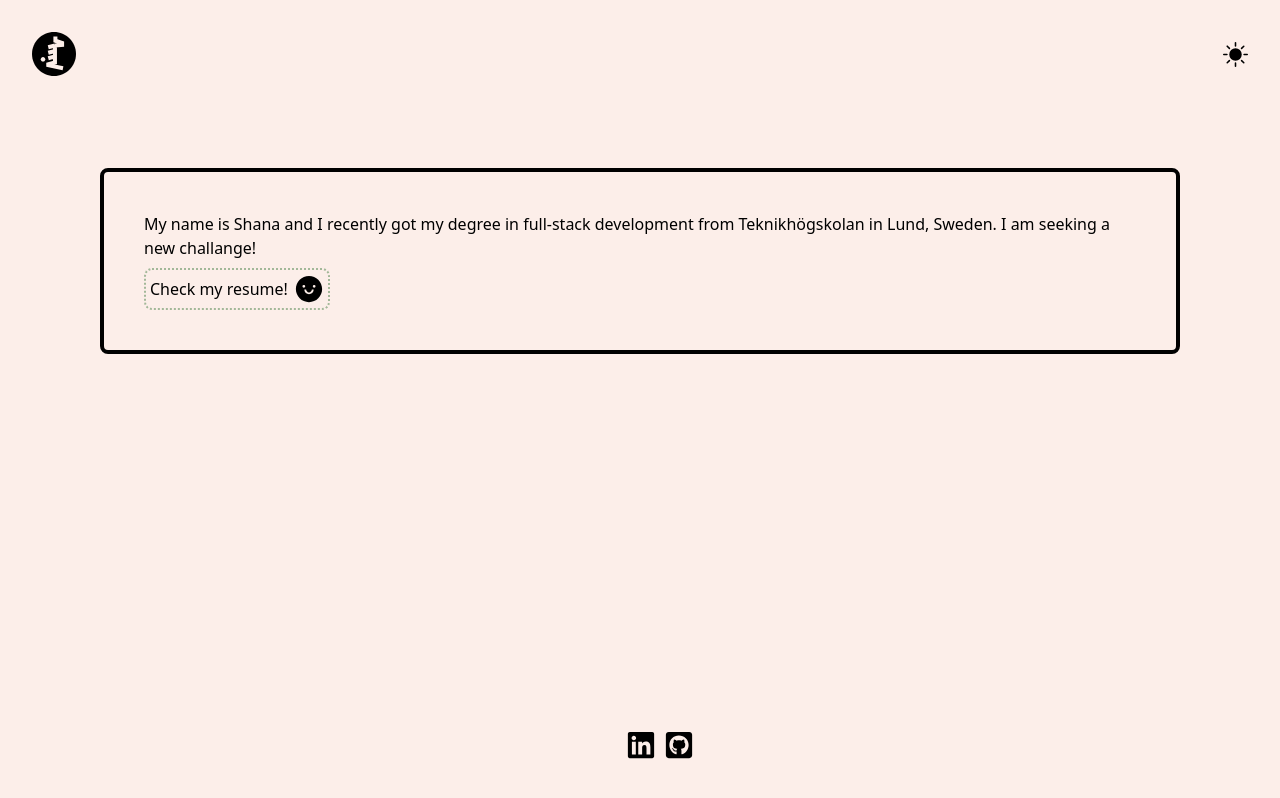
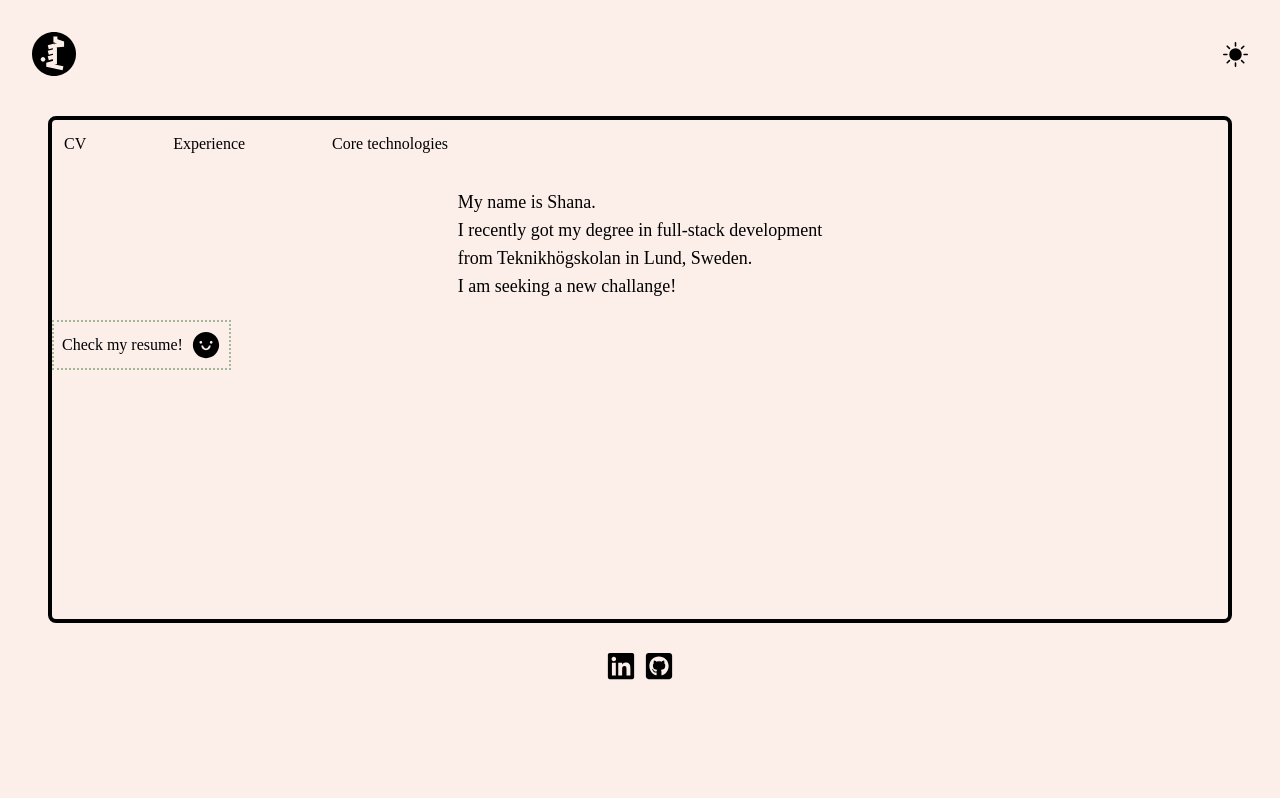
Before and after one commit to SanaIsShana/portfolio, a React (Vite) app in the folder my-portfolio/: page /About in a window 1280 px wide. Built offline with nearby package versions, Linux system fonts and the light colour scheme; a web font is replaced by a local one.

Commit message:
fix page size, footer, add tabs on About page

```diff
--- a/my-portfolio/src/components/Footer.tsx
+++ b/my-portfolio/src/components/Footer.tsx
@@ -9,7 +9,7 @@ export const Footer = () => {
   const { theme } = useContext(ThemeContext)
   return (
     <div
-      className={`absolute bottom-10 w-full flex flex-row justify-center space-x-2 ${
+      className={`bottom-10 w-full flex flex-row justify-center space-x-2 ${
         theme === "dark" ? "text-dustyPink" : "text-black"
       }`}
     >
--- /dev/null
+++ b/my-portfolio/src/components/ResumeTab.tsx
@@ -0,0 +1,29 @@
+import Resume from "../../public/assets/Shana-CV.pdf"
+import { AiFillSmile } from "react-icons/ai"
+
+export const ResumeTab = () => {
+  const onResumeClick = () => {
+    window.open(Resume)
+  }
+  return (
+    <>
+      <div className="p-1 sm:p-2 m-3 flex justify-center">
+        <p className="text-lg">
+          My name is Shana. <br />
+          I recently got my degree in full-stack development <br />
+          from Teknikhögskolan in Lund, Sweden.
+          <br />I am seeking a new challange!
+        </p>
+      </div>
+      <div
+        className="flex w-fit cursor-pointer items-center border-dotted border-2 border-olive gap-2 p-2"
+        onClick={onResumeClick}
+      >
+        <span> Check my resume!</span>
+        <span>
+          <AiFillSmile size={30} />
+        </span>
+      </div>
+    </>
+  )
+}
--- /dev/null
+++ b/my-portfolio/src/components/TechonologiesTab.tsx
@@ -0,0 +1,7 @@
+export const Technologies = () => {
+  return (
+    <>
+      <div>Typescript, React...</div>
+    </>
+  )
+}
--- /dev/null
+++ b/my-portfolio/src/components/WorkExperienceTab.tsx
@@ -0,0 +1,28 @@
+export const WorkExperienceTab = () => {
+  return (
+    <div className="p-1 sm:p-2 m-3">
+      <table className="table-auto w-full md:table-fixed">
+        <tbody>
+          <tr>
+            <td>Front-end Developer (Summer worker)</td>
+            <td>Axis Communications</td>
+            <td>Lund, Sweden</td>
+            <td>06, 2023 - 08, 2023</td>
+          </tr>
+          <tr>
+            <td>Front-end Developer (Intern)</td>
+            <td>Axis Communications</td>
+            <td>Lund, Sweden</td>
+            <td>01, 2023 - 05, 2023</td>
+          </tr>
+          <tr>
+            <td>Full-stack Developer (Intern)</td>
+            <td>Bookboost</td>
+            <td>Malmö, Sweden</td>
+            <td>04, 2022 - 08, 2022</td>
+          </tr>
+        </tbody>
+      </table>
+    </div>
+  )
+}
--- a/my-portfolio/src/pages/About.tsx
+++ b/my-portfolio/src/pages/About.tsx
@@ -1,42 +1,58 @@
-import { useContext } from "react"
+import { useContext, useState } from "react"
 import { PageTransition } from "../utils/PageTransition"
 import { ThemeContext } from "../utils/theme-context"
 import { Header } from "../components/Header"
 import { Footer } from "../components/Footer"
-import Resume from "../../public/assets/Shana-CV.pdf"
-import { AiFillSmile } from "react-icons/ai"
+import { AnimatePresence, motion } from "framer-motion"
+import { ResumeTab } from "../components/ResumeTab"
+import { WorkExperienceTab } from "../components/WorkExperienceTab"
+import { Technologies } from "../components/TechonologiesTab"
 
 export const About = () => {
   const { theme } = useContext(ThemeContext)
+  const [selectedTab, setSelectedTab] = useState("CV")
 
-  const onResumeClick = () => {
-    window.open(Resume)
-  }
+  const tabs = ["CV", "Experience", "Core technologies"]
 
   return (
-    <main role="main" className="w-full flex flex-col h-screen">
+    <div role="main" className="flex flex-col fixed w-screen h-screen">
       <div
         className={`${
           theme === "dark" ? "bg-black" : "bg-dustyPink"
         } p-5 h-full`}
       >
         <Header />
-        <div className="flex border-solid border-4 rounded-lg border-black justify-center m-6 sm:m-20">
-          <div className="p-2 sm:p-5 m-5">
-            My name is Shana and I recently got my degree in full-stack
-            development from Teknikhögskolan in Lund, Sweden. I am seeking a new
-            challange!
-            <div className="flex w-fit cursor-pointer items-center mt-2 border-dotted border-2 rounded-lg border-olive p-1 gap-1.5">
-              <span> Check my resume!</span>
-              <span className="">
-                <AiFillSmile onClick={onResumeClick} size={30} />
-              </span>
-            </div>
-          </div>
+        <div className="flex border-solid border-4 rounded-lg border-black m-3 sm:m-7 font-check flex-col h-4/6 ">
+          <nav className="flex w-full p-1 sm:p-3">
+            <ul className="flex justify-between w-1/3">
+              {tabs.map((item) => (
+                <li
+                  key={item}
+                  className={`${
+                    item === selectedTab ? "selected" : ""
+                  } cursor-pointer`}
+                  onClick={() => setSelectedTab(item)}
+                >
+                  {`${item}`}
+                  {item === selectedTab ? (
+                    <motion.div className="underline" layoutId="underline" />
+                  ) : null}
+                </li>
+              ))}
+            </ul>
+          </nav>
+
+          {selectedTab === "CV" ? (
+            <ResumeTab />
+          ) : selectedTab === "Experience" ? (
+            <WorkExperienceTab />
+          ) : (
+            <Technologies />
+          )}
         </div>
         <Footer />
       </div>
       <PageTransition />
-    </main>
+    </div>
   )
 }
--- a/my-portfolio/src/pages/Home.tsx
+++ b/my-portfolio/src/pages/Home.tsx
@@ -33,20 +33,21 @@ export const HomePage = () => {
   const textLeave = () => setCursorVariant("default")
 
   return (
-    <main role="main" className="w-full flex flex-col h-screen">
+    <div role="main" className="flex flex-col fixed w-screen h-screen">
       <div
         className={`${
           theme === "dark" ? "bg-black" : "bg-dustyPink"
         } p-5 h-full`}
       >
         <Header />
+        <div className="flex border-solid border-4 rounded-lg border-black m-3 sm:m-7 font-check flex-col h-3/4">
           <div
             className={`static ${
               theme === "dark" ? "text-dustyPink" : "text-black"
-          }`}
+            } relative h-full`}
           >
-          <div className="absolute inline-block top-24 left-4">
-            <div className="flex flex-col font-check text-6xl sm:text-8xl align-start">
+            <div className="p-2 sm:p-10">
+              <div className="flex flex-col font-check text-6xl sm:text-8xl align-start w-fit">
                 <p
                   className="font-check"
                   onMouseEnter={textEnter}
@@ -56,8 +57,9 @@ export const HomePage = () => {
                 </p>
               </div>
             </div>
-          <div className="absolute inline-block bottom-32 right-4">
-            <div className="flex flex-col font-check text-4xl sm:text-6xl align-end">
+
+            <div className="absolute bottom-0 right-0 p-2 sm:p-10">
+              <div className="flex flex-col font-check text-4xl sm:text-6xl ">
                 <button onMouseEnter={textEnter} onMouseLeave={textLeave}>
                   <Link to="/About">
                     About
@@ -79,9 +81,10 @@ export const HomePage = () => {
               animate={cursorVariant}
             />
           </div>
+        </div>
         <Footer />
       </div>
       <PageTransition />
-    </main>
+    </div>
   )
 }
```
Lines whose indentation alone changed are shown as unchanged.
